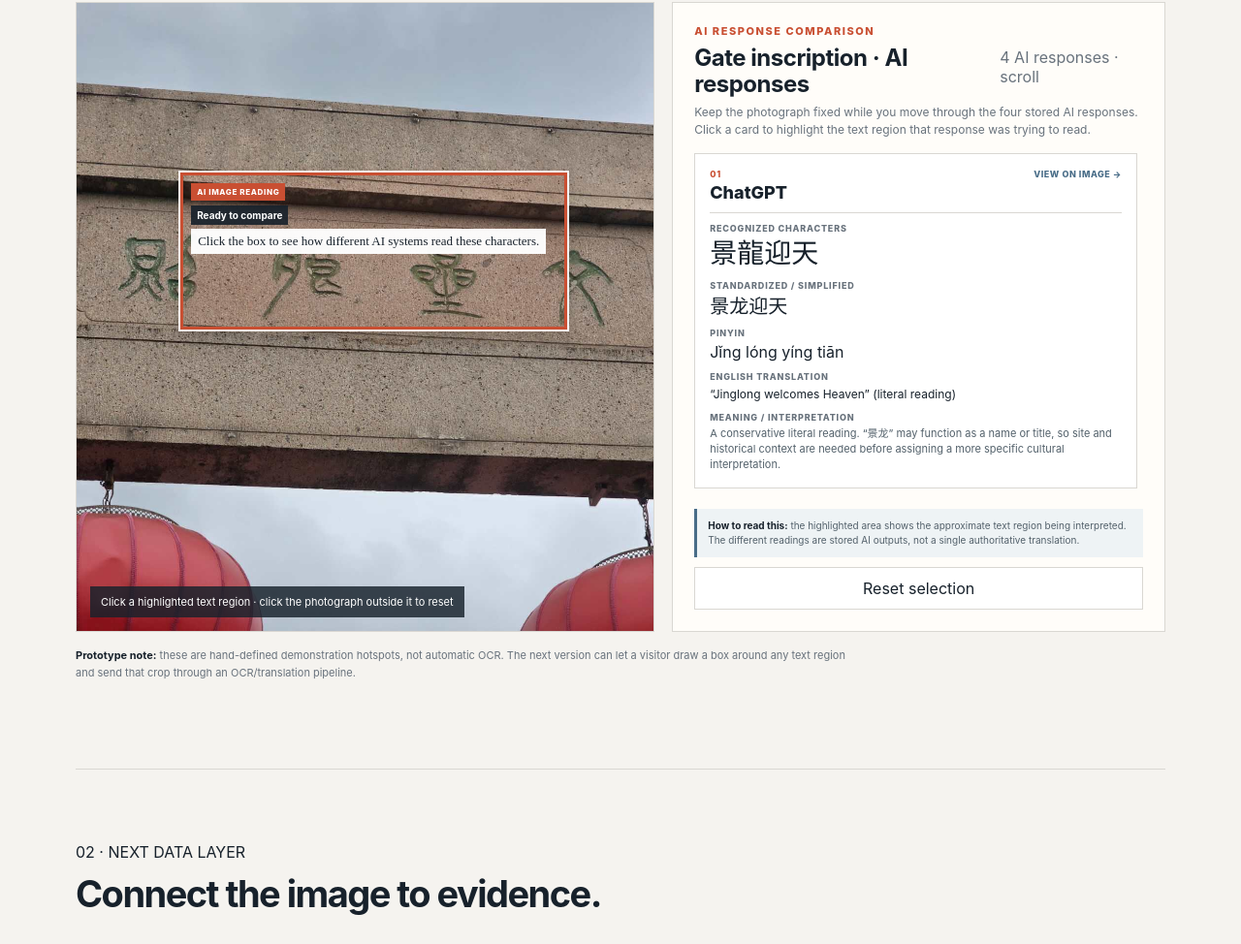
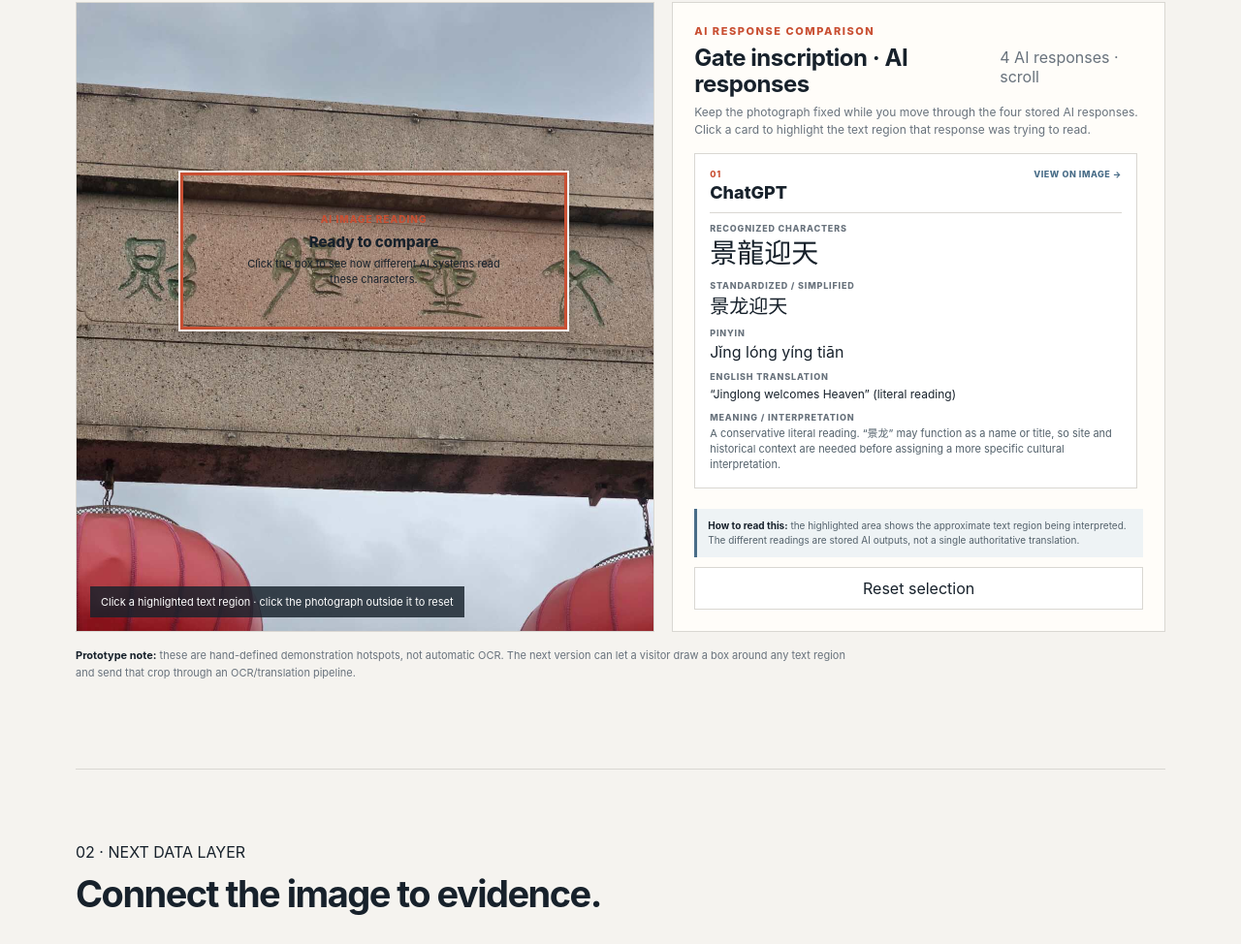
Before and after one commit to MNC31/mnc31-ai-culture-language-explorer, a plain HTML site: page index.html in a window 1280 px wide. Shown: the part 895-1869 px from the top of the page at 97% size. Drawn offline with Linux system fonts and the light colour scheme.

Commit message:
Simplify AI recognition box

```diff
--- a/ai-carousel.css
+++ b/ai-carousel.css
@@ -73,36 +73,59 @@
   position:absolute;
   z-index:5;
   border:3px solid var(--accent);
-  background:rgba(201,79,50,.08);
+  background:rgba(201,79,50,.10);
   box-shadow:0 0 0 2px rgba(255,255,255,.9),0 10px 26px rgba(0,0,0,.18);
   cursor:pointer;
   display:flex;
   flex-direction:column;
-  justify-content:flex-start;
-  align-items:flex-start;
-  padding:8px;
+  justify-content:center;
+  align-items:center;
+  padding:18px;
   opacity:1;
   transition:background .16s ease,border-color .16s ease,box-shadow .16s ease;
-  text-align:left;
+  text-align:center;
   font:inherit;
   color:var(--ink);
 }
 .ai-recognition-overlay:hover{
-  background:rgba(201,79,50,.18);
+  background:rgba(201,79,50,.16);
   box-shadow:0 0 0 3px rgba(255,255,255,.9),0 12px 30px rgba(0,0,0,.22);
 }
-.ai-recognition-label{background:var(--accent);color:#fff;padding:4px 6px;font-size:8px;font-weight:800;letter-spacing:.08em}
-.ai-recognition-overlay strong{margin-top:5px;background:rgba(23,33,43,.9);color:#fff;padding:4px 6px;font-size:10px}
+.ai-recognition-label{
+  margin:0 0 8px;
+  color:var(--accent);
+  font-size:10px;
+  font-weight:800;
+  letter-spacing:.10em;
+  text-transform:uppercase;
+}
+.ai-recognition-overlay strong{
+  margin:0 0 6px;
+  color:var(--ink);
+  font-size:13px;
+  font-weight:800;
+}
 .ai-recognition-overlay>span:last-child{
-  margin-top:4px;
-  max-width:100%;
-  background:rgba(255,255,255,.96);
+  margin:0;
+  max-width:90%;
   color:var(--ink);
-  padding:5px 7px;
+  font-size:12px;
+  line-height:1.4;
+  overflow-wrap:anywhere;
+}
+.ai-recognition-overlay.has-reading>span:last-child{
   font-family:"Noto Serif SC","Songti SC","STSong",serif;
-  font-size:13px;
-  line-height:1.25;
-  overflow-wrap:anywhere;
+  font-size:28px;
+  line-height:1.2;
+  font-weight:700;
+}
+.ai-recognition-overlay:not(.has-reading) strong{
+  font-size:15px;
+}
+.ai-recognition-overlay:not(.has-reading)>span:last-child{
+  max-width:75%;
+  font-size:11px;
+  line-height:1.45;
 }
 .legacy-translation-data{display:none!important}
 .hotspot{display:none!important}
```
